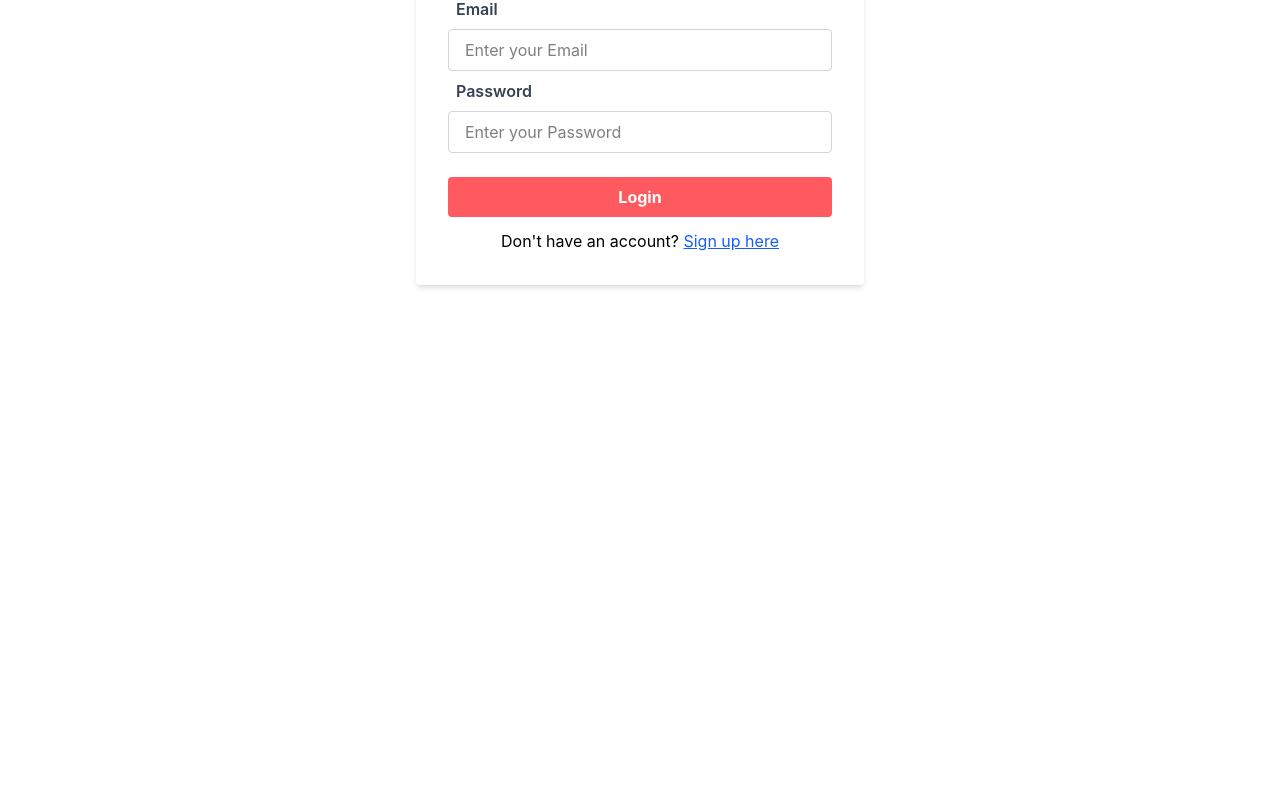
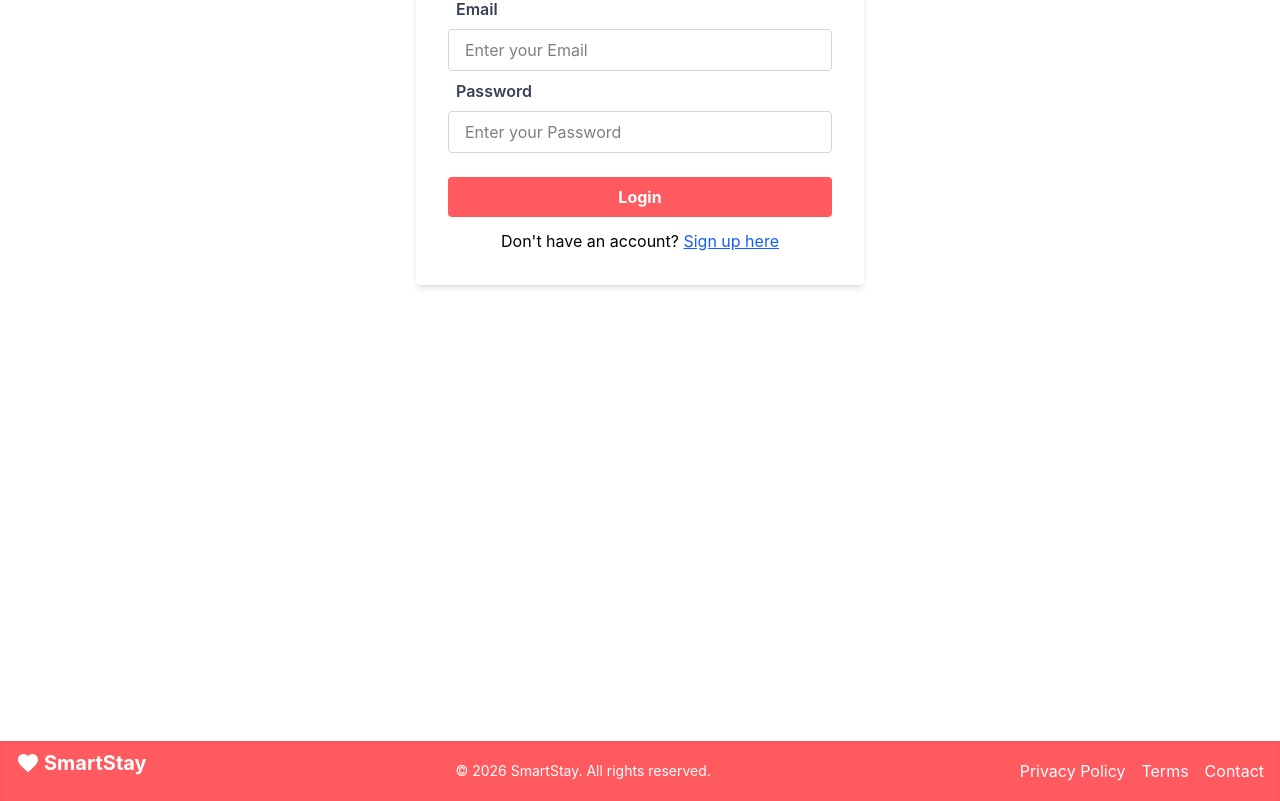
Before and after one commit to shubhambatwal01/SmartStay, a React app in the folder frontend/: page /login in a window 1280 px wide. Shown: the part 227-1028 px from the top of the page. Before the commit the page ends 928 px from the top, so only its background shows below. Built offline with nearby package versions, Linux system fonts and the light colour scheme; the HTML template or start-up script is replaced by a standard one.

Commit message:
footer implemented

```diff
--- /dev/null
+++ b/frontend/components/Footer.jsx
@@ -0,0 +1,53 @@
+import { Link } from "react-router-dom";
+
+function Footer() {
+  return (
+    <footer className="bg-[#FF5A5F] text-white py-2 mt-10 shadow-inner bottom-0">
+      <div className="container mx-auto flex flex-col md:flex-row items-center justify-between px-4">
+        {/* Logo Section */}
+        <div className="flex items-center mb-4">
+          <Link to="/">
+            <svg
+              className="w-6 h-6 mr-0 fill-white shrink-0"
+              xmlns="http://www.w3.org/2000/svg"
+              viewBox="0 0 24 24"
+              aria-hidden="true"
+              focusable="false"
+            >
+              <path d="M12 21.35l-1.45-1.32C5.4 15.36 2 12.28 2 8.5 2 5.42 4.42 3 7.5 3c1.74 0 3.41 0.81 4.5 2.09C13.09 3.81 14.76 3 16.5 3 19.58 3 22 5.42 22 8.5c0 3.78-3.4 6.86-8.55 11.54L12 21.35z" />
+            </svg>
+          </Link>
+
+          <Link to="/" className="font-bold text-xl ml-1">
+            SmartStay
+          </Link>
+        </div>
+
+        {/* Copyright */}
+        <p className="text-sm">
+          &copy; {new Date().getFullYear()} SmartStay. All rights reserved.
+        </p>
+
+        {/* Footer Links */}
+        <div className="flex space-x-4 mt-4 md:mt-0">
+          <Link
+            to="/privacy-policy"
+            className="hover:text-orange-900 transition"
+          >
+            Privacy Policy
+          </Link>
+
+          <Link to="/terms" className="hover:text-orange-900 transition">
+            Terms
+          </Link>
+
+          <Link to="/addContact" className="hover:text-orange-900 transition">
+            Contact
+          </Link>
+        </div>
+      </div>
+    </footer>
+  );
+}
+
+export default Footer;
--- a/frontend/pages/Login.jsx
+++ b/frontend/pages/Login.jsx
@@ -2,7 +2,7 @@ import { useState } from "react";
 import { Link, useNavigate } from "react-router-dom";
 import axios from "axios";
 import Navbar from "../components/Navbar";
-// import Footer from "../components/Footer";
+import Footer from "../components/Footer";
 import ErrorMessage from "../components/ErrorMessage";
 
 function Login() {
@@ -124,7 +124,7 @@ function Login() {
         </div>
       </main>
 
-      {/* <Footer /> */}
+      <Footer />
     </>
   );
 }
```
